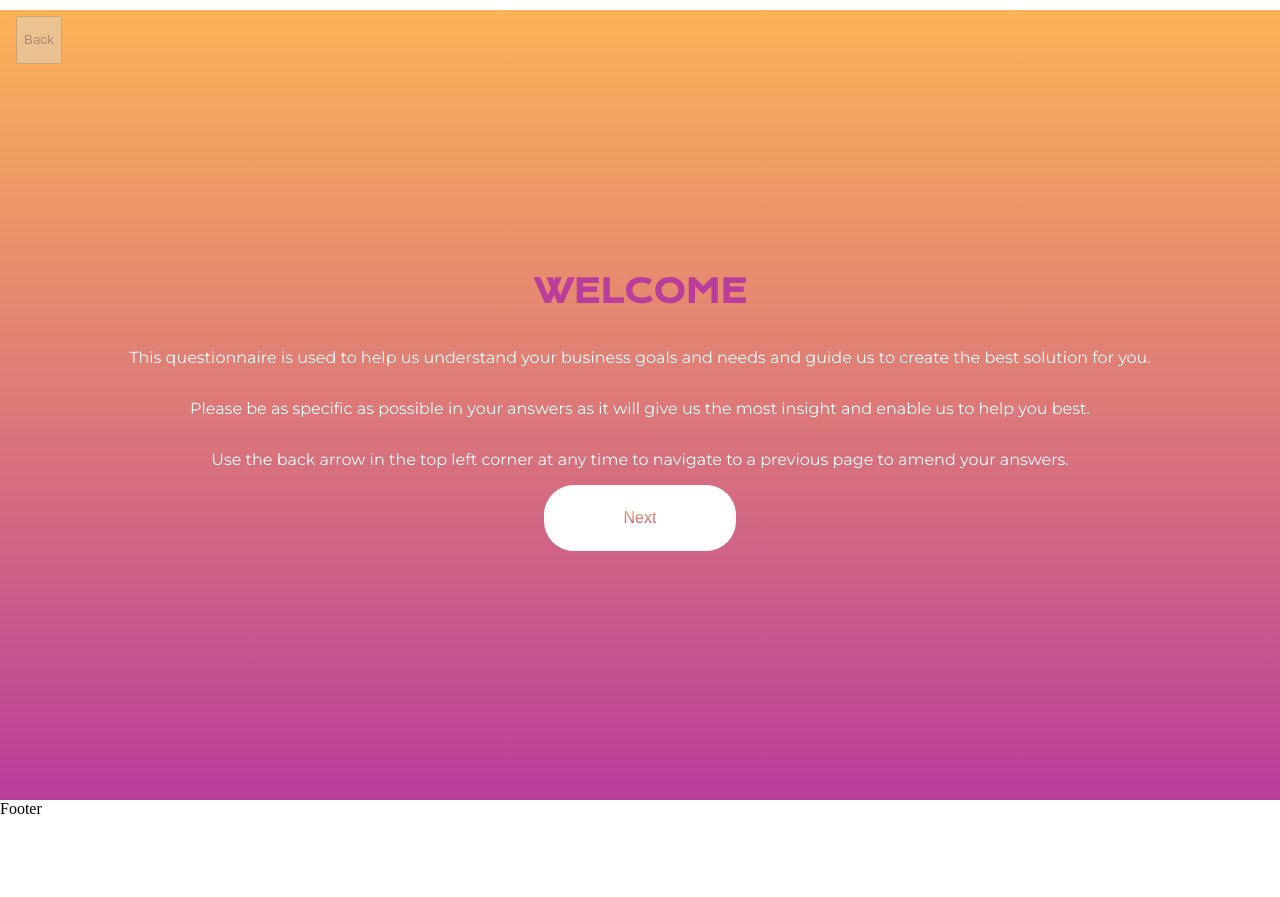
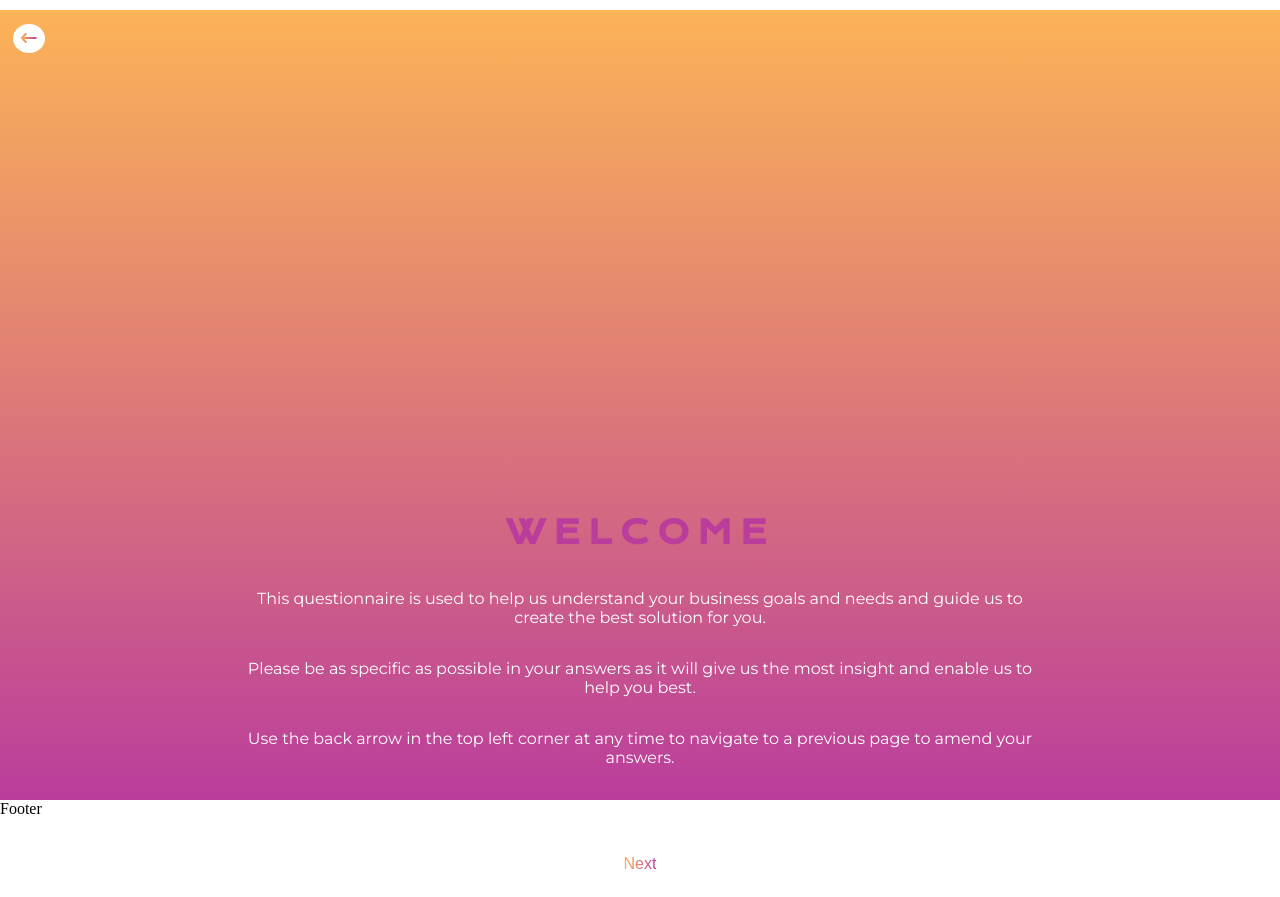
Before and after one commit to AkaraTawng/client-design-questionairre, a React (Vite) app: page / in a window 1280 px wide. Before the commit the page ends 818 px from the top, so only its background shows below. Built offline with nearby package versions, Linux system fonts and the light colour scheme.

Commit message:
add arrow icon to prev button. add gradient color to arrow icon

```diff
--- a/index.html
+++ b/index.html
@@ -5,6 +5,8 @@
     <link rel="preconnect" href="https://fonts.googleapis.com">
 <link rel="preconnect" href="https://fonts.gstatic.com" crossorigin>
 <link href="https://fonts.googleapis.com/css2?family=Krona+One&family=Montserrat:wght@300;400;500;600&display=swap" rel="stylesheet">
+<link rel="stylesheet"
+href="https://cdnjs.cloudflare.com/ajax/libs/font-awesome/6.4.0/css/all.min.css">
   </head>
   <body style="margin: 0">
     <div id="root"></div>
--- a/src/components/Form.jsx
+++ b/src/components/Form.jsx
@@ -14,6 +14,8 @@ import BrandPersonality from './BrandPersonality';
 import DesignPreferences from './DesignPrefernces';
 import FavoriteWebsites from './FavoriteWebsites';
 import Submit from './Submit';
+
+
 
 
 
@@ -87,7 +89,7 @@ function Form() {
         <FormWrapperInner>
         <Body>{pageDisplay()}</Body>
         <ButtonContainer>
-            <PrevButton disabled={page === 0} type="button" onClick={handleDecrementClick}><p>Back</p></PrevButton>
+            <PrevButton disabled={page === 0} type="button" onClick={handleDecrementClick}><i class="fa-solid fa-arrow-left-long"></i></PrevButton>
             <NextButton  disabled={page === FormTitles.length - 1} type="button" onClick={handleIncrementClick}><p>Next</p></NextButton>
         </ButtonContainer>
         </FormWrapperInner>
@@ -102,7 +104,7 @@ const FormWrapperOuter  = styled.form`
     width: 100vw;
     display: flex;
     justify-content: center;
-    align-items: center;
+    /* align-items: center; */
 `;
 
 const ProgressBarContainer = styled.div`
@@ -122,11 +124,12 @@ const FormWrapperInner = styled.div`
 `;
 
 
+
 const Body = styled.main`
     display: flex;
     flex-direction: column;
     align-items: center;
-    justify-content: center;
+    justify-content: flex-start;
 `;
 
 const ButtonContainer = styled.div`
@@ -137,8 +140,26 @@ const ButtonContainer = styled.div`
 
 const PrevButton = styled.button`
     position: absolute;
-    top: 1rem;
-    left: 1rem;
+    top: 1.5rem;
+    left: .8rem;
+    background-color: white;
+    border: none;
+    border-radius: 50%;
+    padding: .35rem .5rem;
+    font-size: 1rem;
+
+    i {
+        background: linear-gradient( to right, #FDB456, #DD7A78, #BA3D9C);
+        background-clip: text;
+        color: transparent;
+    }
+
+
+
+
+
+
+
 `;
 
 const NextButton = styled.button`
@@ -147,6 +168,7 @@ const NextButton = styled.button`
     padding: .5rem 5rem;
     border-radius: 30px;
     font-size: 1rem;
+    margin-top: 3rem;
 
     p {
       color: #BA3D9C;
@@ -154,7 +176,7 @@ const NextButton = styled.button`
 
     @supports (background-clip: text) {
       p {
-        background: linear-gradient(#FDB456, #DD7A78, #BA3D9C);
+        background: linear-gradient( to right, #FDB456, #DD7A78, #BA3D9C);
         background-clip: text;
         color: transparent;
       }
--- a/src/components/Welcome.jsx
+++ b/src/components/Welcome.jsx
@@ -25,12 +25,17 @@ function Welcome() {
 const HeaderMessage = styled.h1`
     color: #BA3D9C;
     text-transform: uppercase;
-    font-family: 'Krona One', sans-serif;;
+    font-family: 'Krona One', sans-serif;
+    font-size: 2rem;
+    letter-spacing: .5rem;
+    margin-top: 40vw;
 `;
 
 const BodyText = styled.p`
   color: white;
   font-family: 'Montserrat', sans-serif;
+  text-align: center;
+  width: 80%;
 `;
 
 export default Welcome
```
